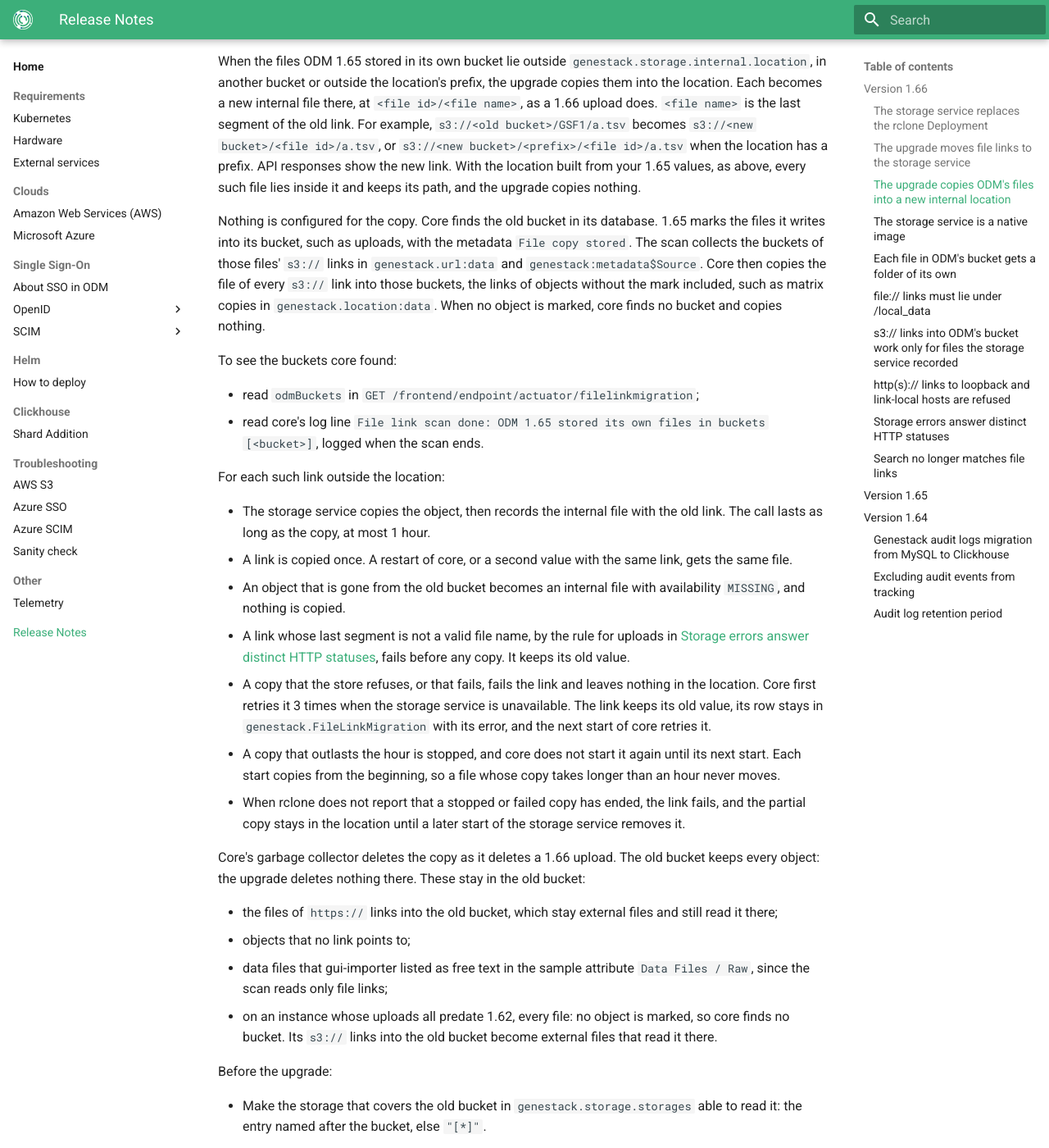
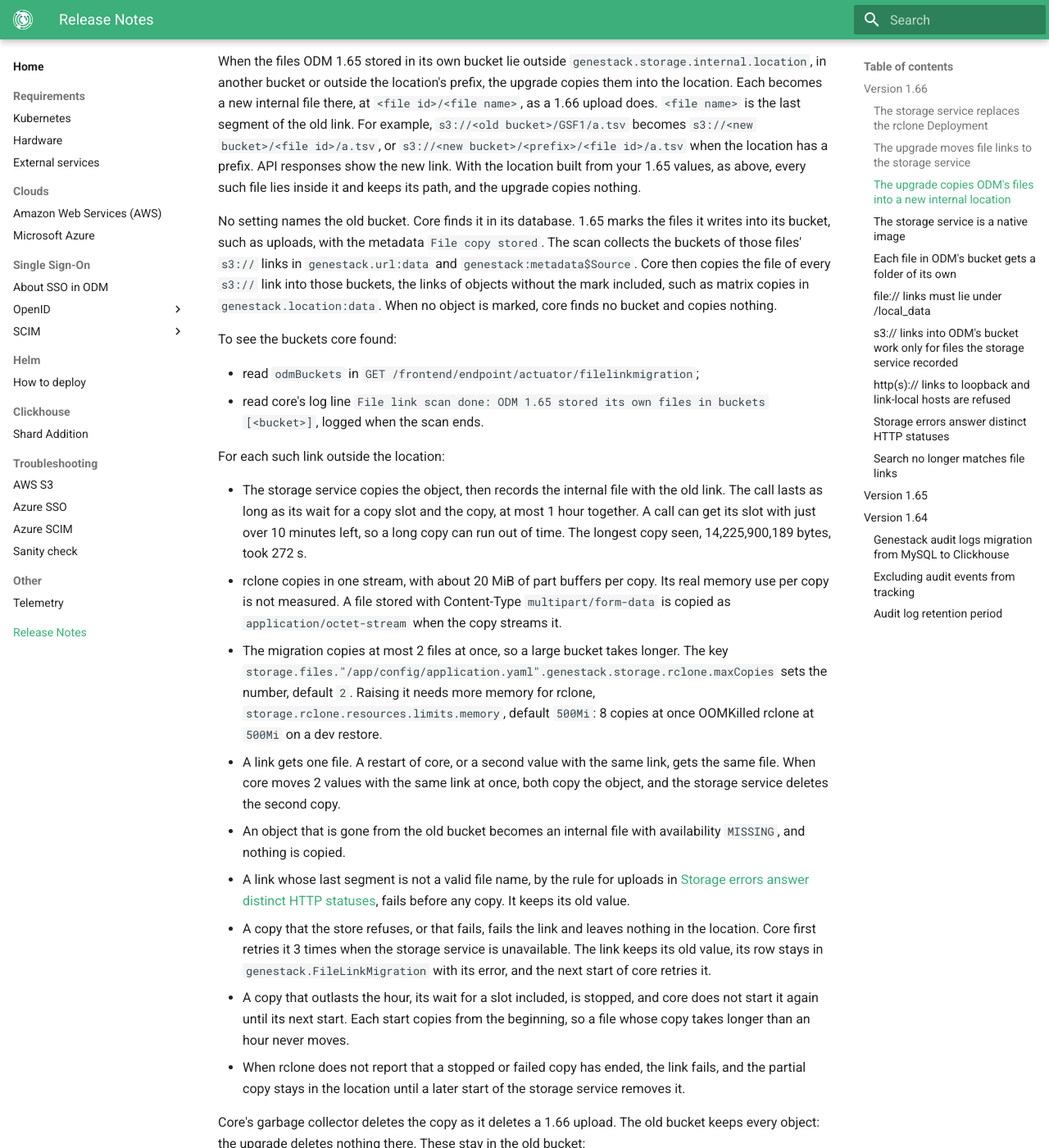
Before and after one commit to genestack/admin-docs, an MkDocs documentation site: the page built from docs/home/release-notes.md, in a window 1280 px wide and 1400 px high, scrolled down 6507 px. Shown: the whole window at 82% size. Built offline with MkDocs 1.6.1 and Material for MkDocs 9.7.7, drawn with Linux system fonts in a browser that asks for light colours; the version menu is left out; some of the changed text lies outside the part shown.

Commit message:
BIA-280: Document the copy settings, the copy slots and the odm-internal run
Co-Authored-By: Claude Opus 5.5 <noreply@anthropic.com>

```diff
--- a/docs/home/release-notes.md
+++ b/docs/home/release-notes.md
@@ -166,9 +166,9 @@ Such a file has size -1 and no other metadata, and the storage service logs one
 unreadable until the store gives it. The storage service's scheduled availability check reads each external file
 again, the least recently checked first. Two chart keys set it:
 
-- `storageService.files."/app/config/application.yaml".genestack.storage.availabilityCheck.cron`: when the check
+- `storage.files."/app/config/application.yaml".genestack.storage.availabilityCheck.cron`: when the check
   runs, a Spring cron expression. Default `0 0 2 * * *`, daily at 02:00.
-- `storageService.files."/app/config/application.yaml".genestack.storage.availabilityCheck.batchSize`: how many
+- `storage.files."/app/config/application.yaml".genestack.storage.availabilityCheck.batchSize`: how many
   files one run reads. Default `1000`.
 
 The first check that finds the file records its metadata, and the file becomes `AVAILABLE`. The check reads no
@@ -246,7 +246,7 @@ at `<file id>/<file name>`, as a 1.66 upload does. `<file name>` is the last seg
 the location built from your 1.65 values, as above, every such file lies inside it and keeps its path, and the
 upgrade copies nothing.
 
-Nothing is configured for the copy. Core finds the old bucket in its database. 1.65 marks the files it writes into
+No setting names the old bucket. Core finds it in its database. 1.65 marks the files it writes into
 its bucket, such as uploads, with the metadata `File copy stored`. The scan collects the buckets of those files'
 `s3://` links in `genestack.url:data` and `genestack:metadata$Source`. Core then copies the file of every `s3://`
 link into those buckets, the links of objects without the mark included, such as matrix copies in
@@ -261,8 +261,17 @@ To see the buckets core found:
 For each such link outside the location:
 
 - The storage service copies the object, then records the internal file with the old link. The call lasts as long
-  as the copy, at most 1 hour.
-- A link is copied once. A restart of core, or a second value with the same link, gets the same file.
+  as its wait for a copy slot and the copy, at most 1 hour together. A call can get its slot with just over 10
+  minutes left, so a long copy can run out of time. The longest copy seen, 14,225,900,189 bytes, took 272 s.
+- rclone copies in one stream, with about 20 MiB of part buffers per copy. Its real memory use per copy is not
+  measured. A file stored with Content-Type `multipart/form-data` is copied as `application/octet-stream` when the
+  copy streams it.
+- The migration copies at most 2 files at once, so a large bucket takes longer. The key
+  `storage.files."/app/config/application.yaml".genestack.storage.rclone.maxCopies` sets the number, default `2`.
+  Raising it needs more memory for rclone, `storage.rclone.resources.limits.memory`, default `500Mi`: 8 copies at
+  once OOMKilled rclone at `500Mi` on a dev restore.
+- A link gets one file. A restart of core, or a second value with the same link, gets the same file. When core moves
+  2 values with the same link at once, both copy the object, and the storage service deletes the second copy.
 - An object that is gone from the old bucket becomes an internal file with availability `MISSING`, and nothing is
   copied.
 - A link whose last segment is not a valid file name, by the rule for uploads in
@@ -271,8 +280,8 @@ For each such link outside the location:
 - A copy that the store refuses, or that fails, fails the link and leaves nothing in the location. Core first
   retries it 3 times when the storage service is unavailable. The link keeps its old value, its row stays in
   `genestack.FileLinkMigration` with its error, and the next start of core retries it.
-- A copy that outlasts the hour is stopped, and core does not start it again until its next start. Each start copies
-  from the beginning, so a file whose copy takes longer than an hour never moves.
+- A copy that outlasts the hour, its wait for a slot included, is stopped, and core does not start it again until
+  its next start. Each start copies from the beginning, so a file whose copy takes longer than an hour never moves.
 - When rclone does not report that a stopped or failed copy has ended, the link fails, and the partial copy stays in
   the location until a later start of the storage service removes it.
 
```
